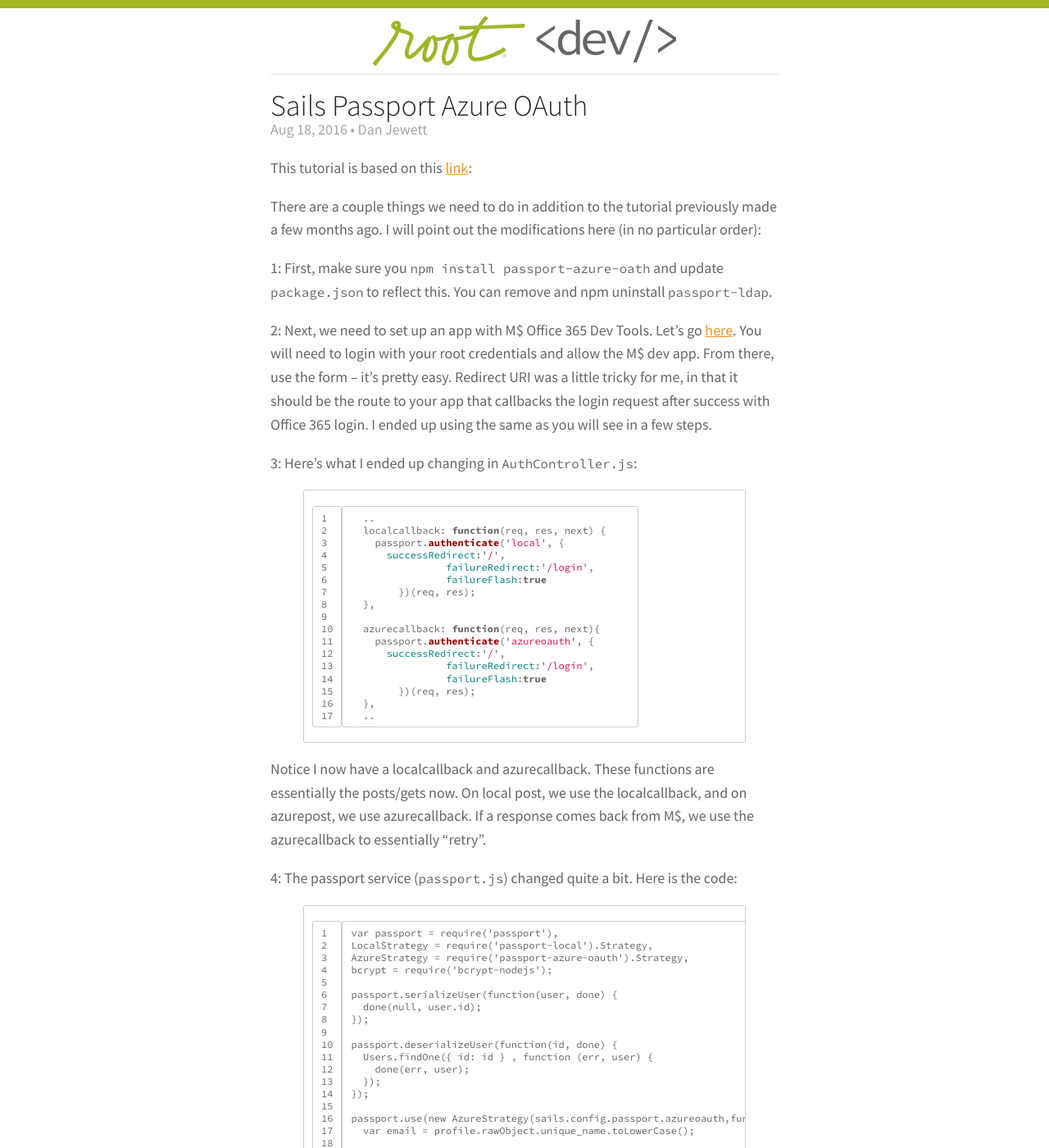
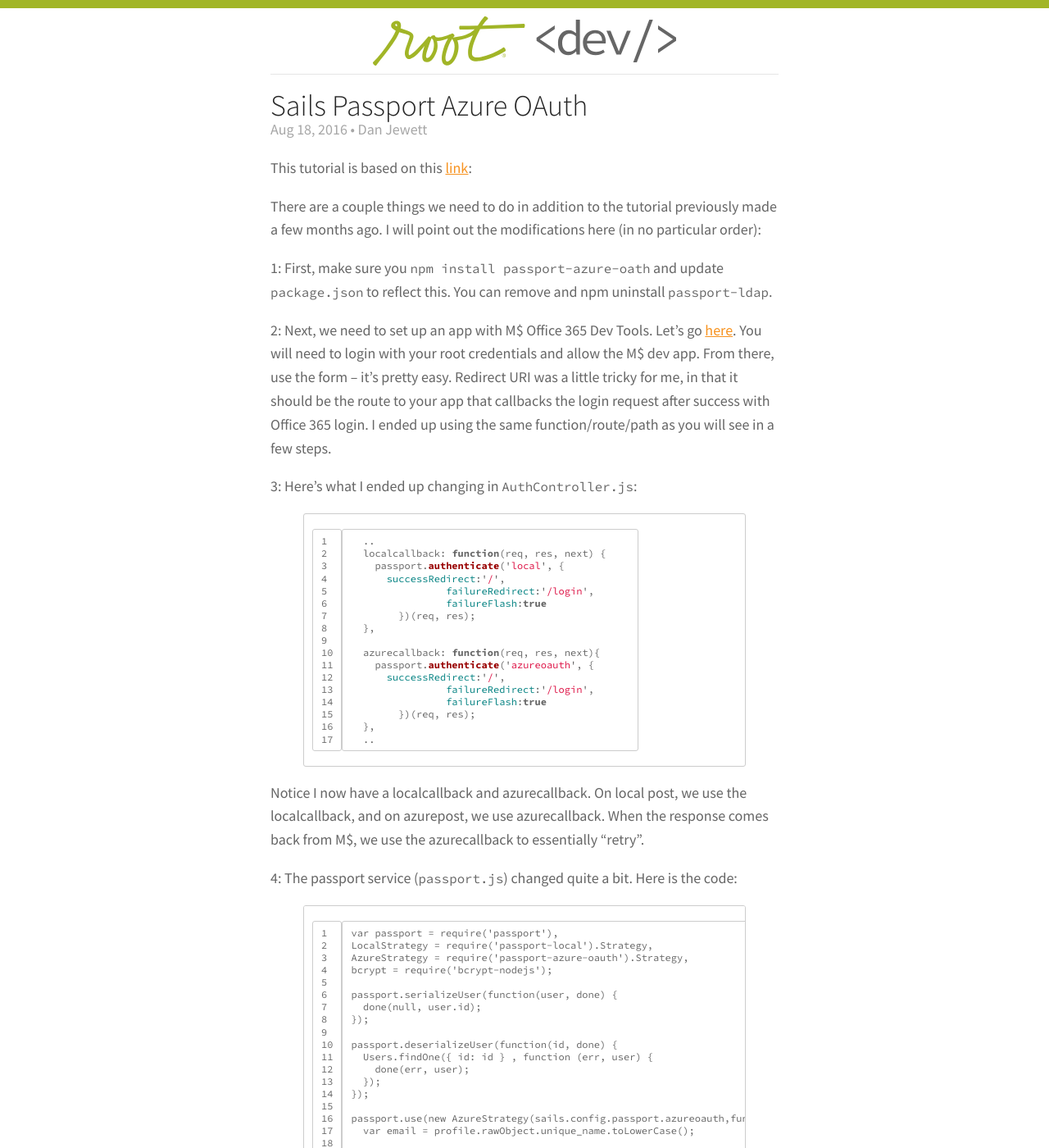
Before and after one commit to rootinc/rootinc.github.io, a Jekyll site: the page built from _posts/2016-08-18-sails-passport-azure-oauth.md, in a window 1280 px wide and 1400 px high. Shown: the whole window at 82% size. Built offline with Jekyll 4.4.1, drawn with Linux system fonts in a browser that asks for light colours; some of the changed text lies outside the part shown.

Commit message:
Update 2016-08-18-sails-passport-azure-oauth.md

```diff
--- a/_posts/2016-08-18-sails-passport-azure-oauth.md
+++ b/_posts/2016-08-18-sails-passport-azure-oauth.md
@@ -12,7 +12,7 @@
 
 1: First, make sure you `npm install passport-azure-oath` and update `package.json` to reflect this.  You can remove and npm uninstall `passport-ldap`.
 
-2: Next, we need to set up an app with M$ Office 365 Dev Tools.  Let's go [here][link2].  You will need to login with your root credentials and allow the M$ dev app.  From there, use the form -- it's pretty easy.  Redirect URI was a little tricky for me, in that it should be the route to your app that callbacks the login request after success with Office 365 login.  I ended up using the same as you will see in a few steps.
+2: Next, we need to set up an app with M$ Office 365 Dev Tools.  Let's go [here][link2].  You will need to login with your root credentials and allow the M$ dev app.  From there, use the form -- it's pretty easy.  Redirect URI was a little tricky for me, in that it should be the route to your app that callbacks the login request after success with Office 365 login.  I ended up using the same function/route/path as you will see in a few steps.
 
 3: Here's what I ended up changing in `AuthController.js`:
 {% highlight javascript linenos %}
@@ -34,7 +34,7 @@
   },
   ..
 {% endhighlight %}
-Notice I now have a localcallback and azurecallback.  These functions are essentially the posts/gets now.  On local post, we use the localcallback, and on azurepost, we use azurecallback.  If a response comes back from M$, we use the azurecallback to essentially "retry".
+Notice I now have a localcallback and azurecallback.  On local post, we use the localcallback, and on azurepost, we use azurecallback.  When the response comes back from M$, we use the azurecallback to essentially "retry".
 
 4: The passport service (`passport.js`) changed quite a bit.
 Here is the code:
```
Also changed, not shown: other parts of _posts/2016-08-18-sails-passport-azure-oauth.md (+3 -3 lines).
